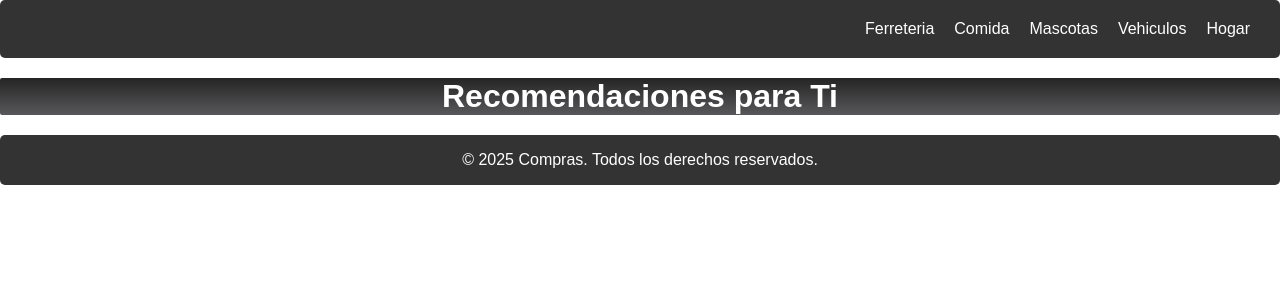
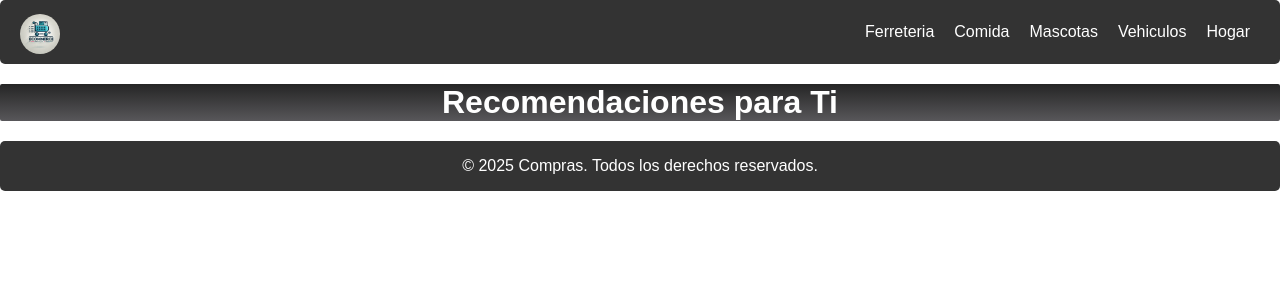
Before and after one commit to Droides1826/pproyecto, a Flask app: page / in a window 1280 px wide. Shown: the top 300 px of the page. Run offline with Flask 3, Linux system fonts and the light colour scheme; data that the repository does not hold is empty.

```diff
--- a/template/index.html
+++ b/template/index.html
@@ -9,7 +9,9 @@
 </head>
 <body>
     <nav class="navbar">
-
+        <div class="contenedor-busqueda" style="padding-right: 10px;">
+            <img class="logo" src="{{ url_for('static', filename='img/logo.jpg') }}" alt="">
+        </div>
         <div class="menu">
             <a class="Ferreteria" href="">Ferreteria</a>
             <a class="Comida" href="">Comida</a>
```
